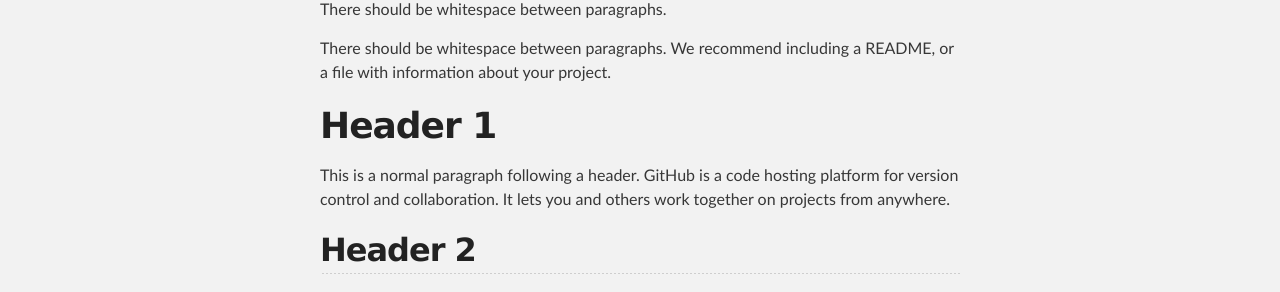
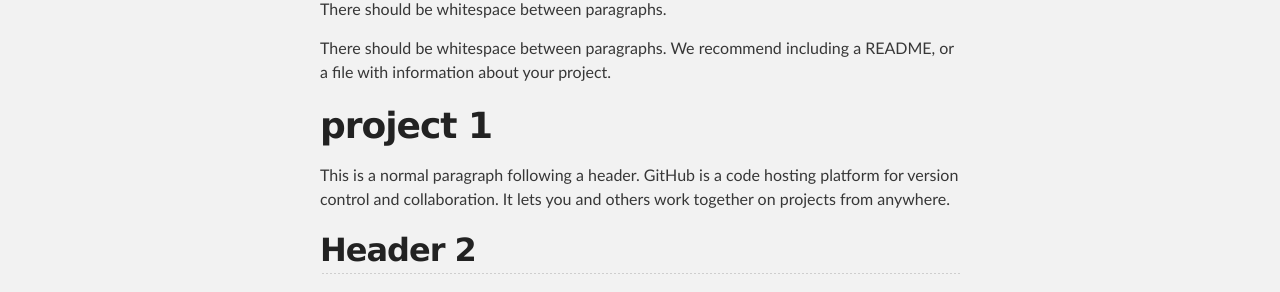
Before and after one commit to pages-themes/slate, a Jekyll site: the page built from index.md, in a window 1280 px wide and 900 px high. Shown: the part 341-633 px from the top of the window. Built offline with Jekyll 4.4.1, drawn with Linux system fonts in a browser that asks for light colours.

Commit message:
Update index.md
 chnage

```diff
--- a/index.md
+++ b/index.md
@@ -10,7 +10,7 @@ There should be whitespace between paragraphs.
 
 There should be whitespace between paragraphs. We recommend including a README, or a file with information about your project.
 
-# Header 1
+# project 1
 
 This is a normal paragraph following a header. GitHub is a code hosting platform for version control and collaboration. It lets you and others work together on projects from anywhere.
 
```
